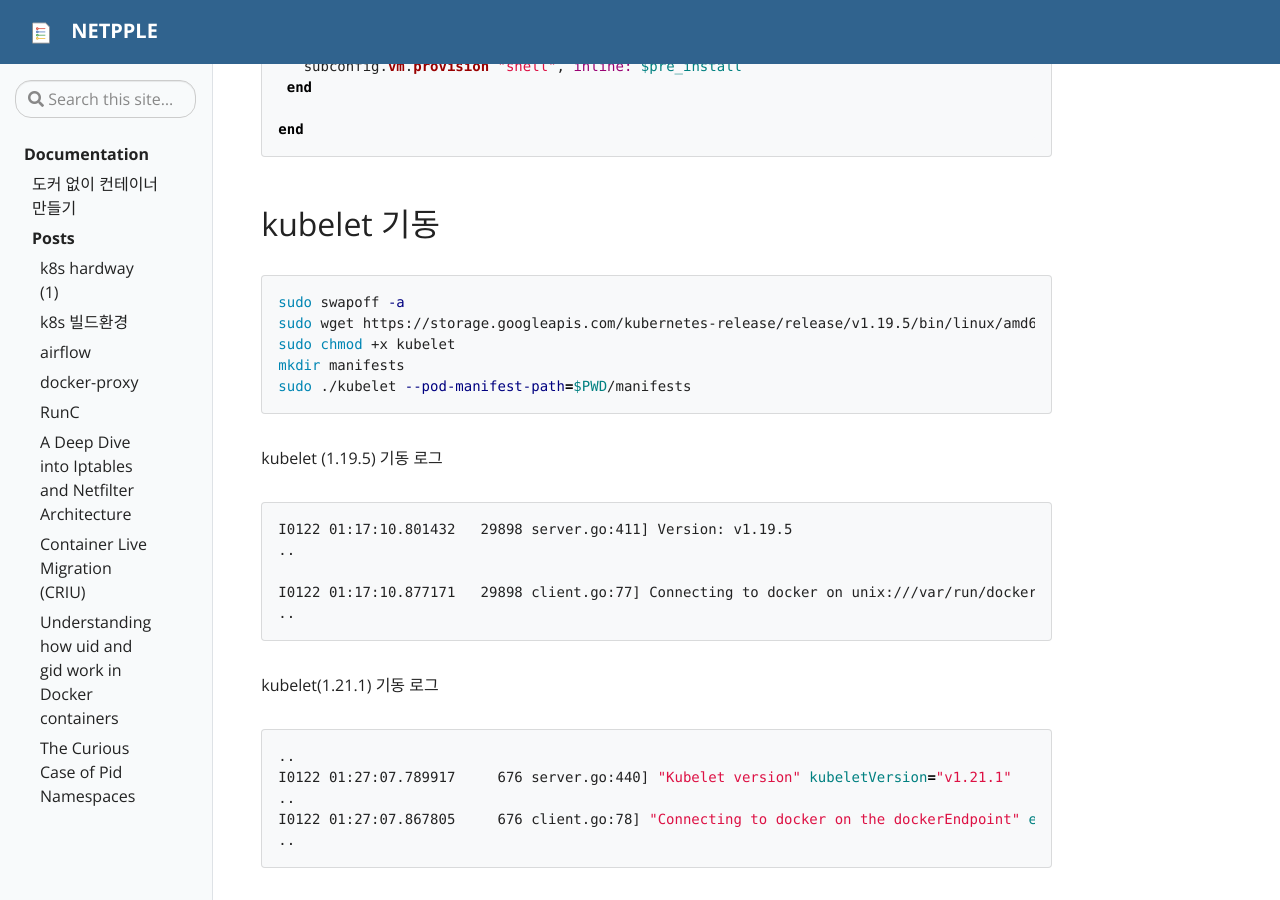
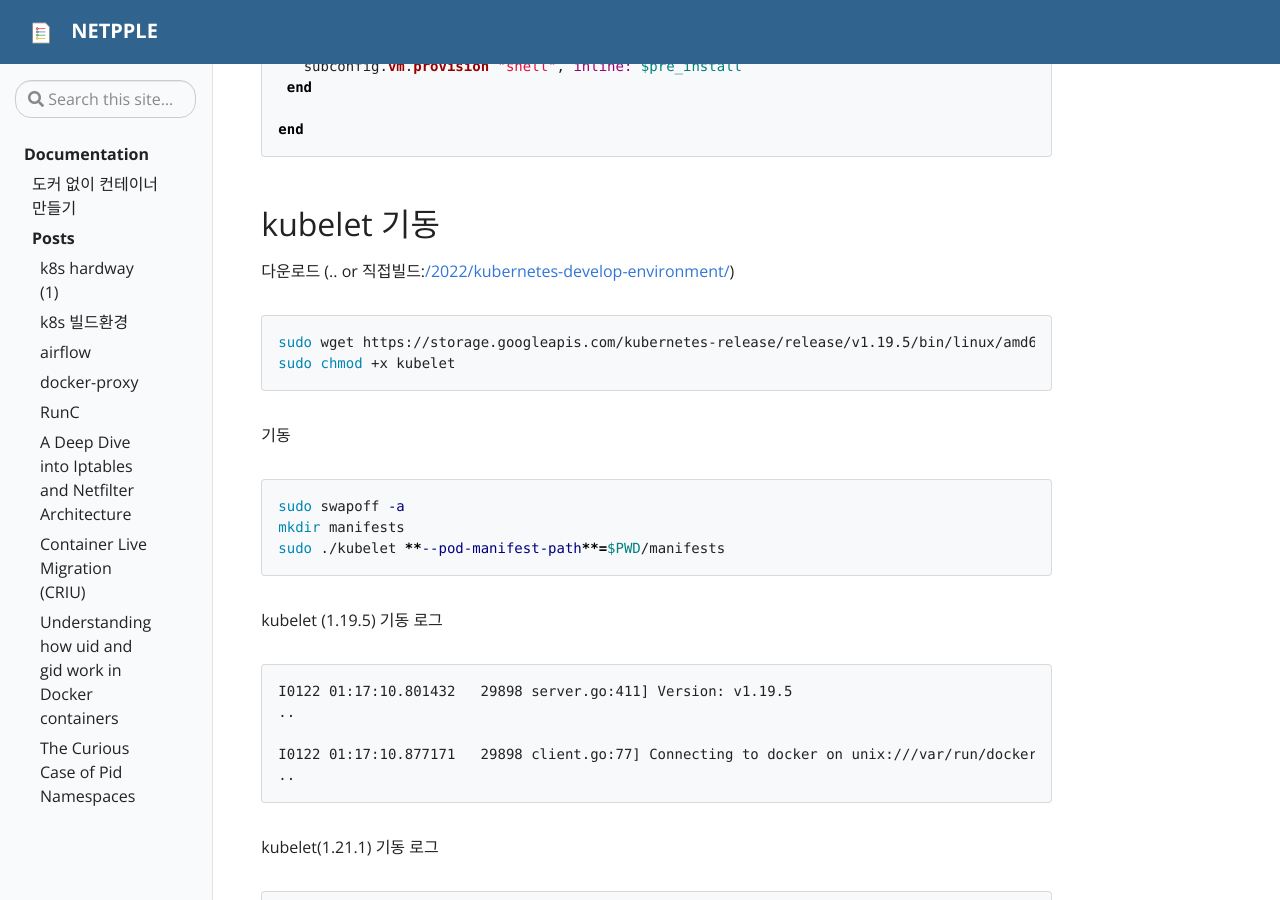
Before and after one commit to netpple/netpple.github.io, a Jekyll site: the page built from _posts/2022-01-31-k8s-hardway-kubelet.md, in a window 1280 px wide and 900 px high, scrolled down 1177 px. Built offline with Jekyll 4.4.1, drawn with Linux system fonts in a browser that asks for light colours; our own code applies the rules of GitHub Pages for plain Markdown files.

Commit message:
kubelet 직접빌드 참조

````diff
--- a/_posts/2022-01-31-k8s-hardway-kubelet.md
+++ b/_posts/2022-01-31-k8s-hardway-kubelet.md
@@ -62,12 +62,19 @@
 
 ## kubelet 기동
 
+다운로드 (.. or 직접빌드:[/2022/kubernetes-develop-environment/](/2022/kubernetes-develop-environment/))
+
+```bash
+sudo wget https://storage.googleapis.com/kubernetes-release/release/v1.19.5/bin/linux/amd64/kubelet
+sudo chmod +x kubelet
+```
+
+기동
+
 ```bash
 sudo swapoff -a
-sudo wget https://storage.googleapis.com/kubernetes-release/release/v1.19.5/bin/linux/amd64/kubelet
-sudo chmod +x kubelet
 mkdir manifests
-sudo ./kubelet --pod-manifest-path=$PWD/manifests
+sudo ./kubelet **--pod-manifest-path**=$PWD/manifests
 ```
 
 kubelet (1.19.5) 기동 로그
````
